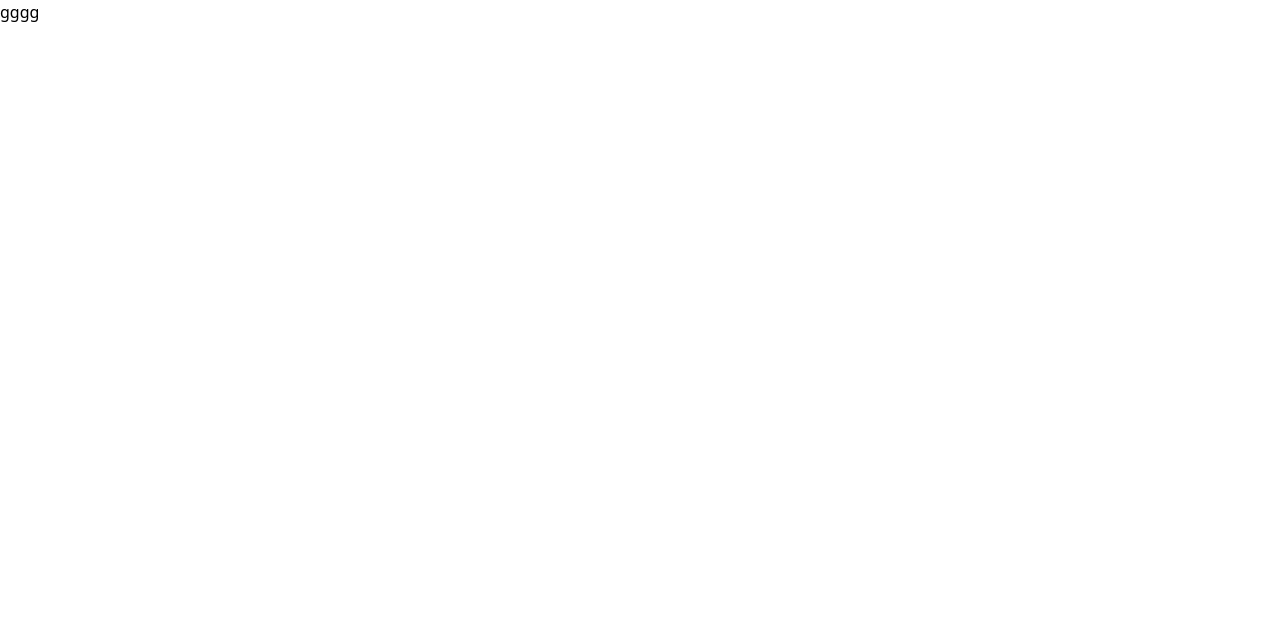
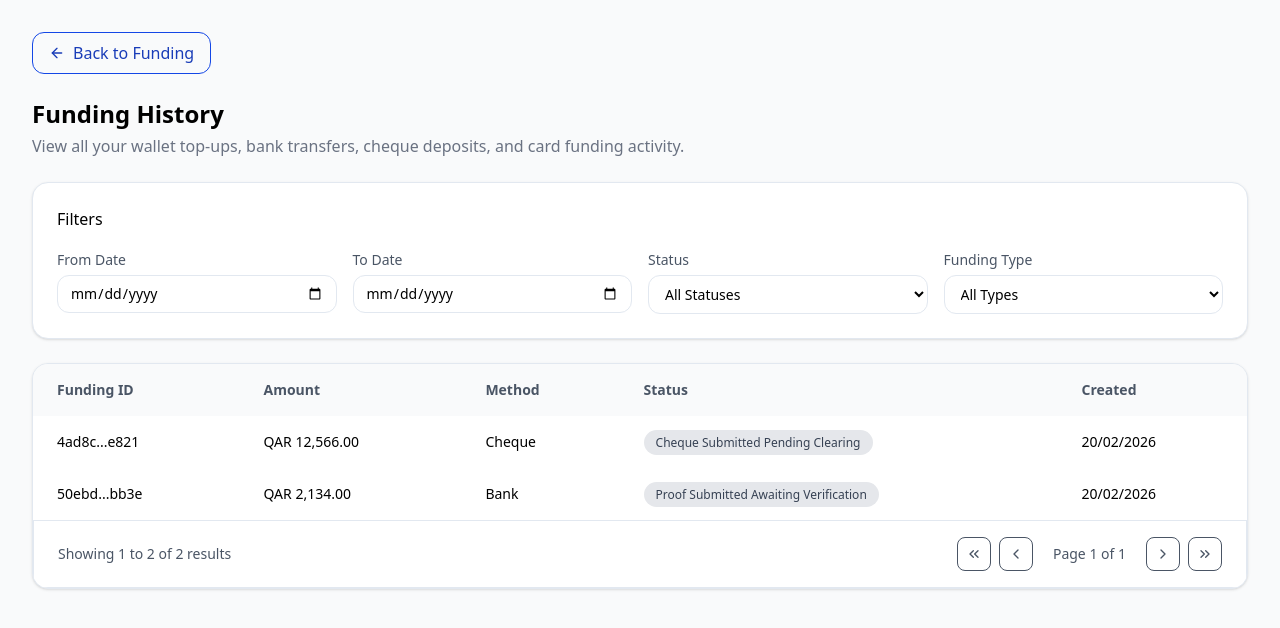
Before and after one commit to The-Byte-Pulse/aldar-new-clone, a React app: page /fundinghistroy in a window 1280 px wide. Shown: the top 628 px of the page. Built offline with nearby package versions, Linux system fonts and the light colour scheme; the HTML template or start-up script is replaced by a standard one.

Commit message:
funding history

```diff
--- a/src/components/FundingPage/BankTransfer.jsx
+++ b/src/components/FundingPage/BankTransfer.jsx
@@ -1,11 +1,11 @@
-import React from "react";
+import React, { useState } from "react";
 import { Copy, Plus, AlertTriangle, Info } from "lucide-react";
+import FundingModal from "./FundingModal";
 
 const BankTransfer = () => {
+  const [open, setOpen] = useState(false);
   return (
     <div className="space-y-6">
-
-      {/* Info Alert */}
       <div className="flex items-start gap-3 bg-blue-50 border border-blue-300 text-blue-700 p-4 rounded-xl">
         <Info size={20} className="shrink-0 mt-0.5" />
         <p className="text-sm leading-relaxed">
@@ -13,23 +13,20 @@ const BankTransfer = () => {
           Funds typically reflect within 1-2 business days.
         </p>
       </div>
-
-      {/* Bank Details Card */}
       <div className="bg-gray-50 rounded-2xl p-4 sm:p-6 shadow-sm">
-
-        {/* Responsive Header */}
         <div className="flex flex-col sm:flex-row sm:justify-between sm:items-center gap-4 mb-6">
           <h2 className="text-lg font-semibold">
             AI Dar Exchange Bank Details
           </h2>
 
-          <button className="flex items-center gap-2 text-blue-600 hover:text-blue-800 font-medium text-sm">
+          <button
+           onClick={() => setOpen(true)}
+           className="flex items-center gap-2 text-blue-600 hover:text-blue-800 font-medium text-sm">
             <Plus size={16} />
             Create Funding Request
           </button>
+          <FundingModal isOpen={open} onClose={()=> setOpen(false)}/>
         </div>
-
-        {/* Responsive Grid */}
         <div className="grid grid-cols-1 md:grid-cols-2 gap-4">
 
           <DetailBox label="Bank Name" value="Emirates NBD" />
@@ -53,8 +50,6 @@ const BankTransfer = () => {
             label="SWIFT Code"
             value="EABORAE1XXX"
           />
-
-          {/* Reference Box */}
           <div className="bg-amber-50 border border-amber-200 rounded-xl p-4 flex flex-col sm:flex-row sm:justify-between sm:items-center gap-2">
             <div className="min-w-0">
               <p className="text-xs text-gray-500">Reference</p>
@@ -70,8 +65,6 @@ const BankTransfer = () => {
 
         </div>
       </div>
-
-      {/* Important Alert */}
       <div className="flex items-start gap-3 bg-amber-100 border border-amber-400 text-amber-800 p-4 sm:p-5 rounded-xl">
         <AlertTriangle size={20} className="shrink-0 mt-0.5" />
         <div>
--- /dev/null
+++ b/src/components/FundingPage/FundingModal.jsx
@@ -0,0 +1,95 @@
+import { useEffect } from "react";
+
+export default function FundingModal({ isOpen, onClose }) {
+  useEffect(() => {
+    document.body.style.overflow = isOpen ? "hidden" : "auto";
+  }, [isOpen]);
+
+  if (!isOpen) return null;
+
+  return (
+    <div className="fixed inset-0 z-50">
+      <div
+        className="absolute inset-0 bg-black/40 backdrop-blur-sm"
+        onClick={onClose}
+      ></div>
+      <div className="relative flex min-h-full items-end sm:items-center justify-center p-4">
+        <div className="
+          relative z-10 w-full max-w-lg bg-white rounded-t-2xl sm:rounded-2xl shadow-xl p-5 sm:p-6 max-h-[90vh] overflow-y-auto animate-fadeIn">
+          <div className="flex justify-between items-start mb-4">
+            <h2 className="text-lg sm:text-xl font-semibold">
+              Create Funding Request
+            </h2>
+            <button
+              onClick={onClose}
+              className="text-gray-400 hover:text-gray-600 text-xl"
+            >
+              ✕
+            </button>
+          </div>
+
+          <p className="text-sm text-gray-500 mb-5">
+            Submit your bank transfer details so our team can reconcile
+            and credit your wallet.
+          </p>
+          <div className="space-y-4">
+            <div>
+              <label className="text-sm font-medium text-gray-700">
+                Amount (QAR)
+              </label>
+              <input
+                type="number"
+                placeholder="Enter amount"
+                className="mt-1 w-full rounded-lg border border-gray-300 px-3 py-2.5 focus:outline-none focus:ring-2 focus:ring-blue-500"
+              />
+            </div>
+            <div>
+              <label className="text-sm font-medium text-gray-700">
+                Transfer Date
+              </label>
+              <input
+                type="date"
+                className="mt-1 w-full rounded-lg border border-gray-300 px-3 py-2.5 focus:outline-none focus:ring-2 focus:ring-blue-500"
+              />
+            </div>
+            <div>
+              <label className="text-sm font-medium text-gray-700">
+                Bank Reference / Transaction ID
+              </label>
+              <input
+                type="text"
+                placeholder="e.g. RAK-TRF-2024-001"
+                className="mt-1 w-full rounded-lg border border-gray-300 px-3 py-2.5 focus:outline-none focus:ring-2 focus:ring-blue-500"
+              />
+              <p className="text-xs text-gray-400 mt-1">
+                Use the exact reference shown on your bank transfer to avoid delays.
+              </p>
+            </div>
+
+            {/* Upload */}
+            <div>
+              <label className="text-sm font-medium text-gray-700">
+                Upload Proof of Payment
+              </label>
+              <input
+                type="file"
+                className="mt-1 block w-full text-sm text-gray-600"
+              />
+            </div>
+          </div>
+          <div className="flex flex-col-reverse sm:flex-row sm:justify-end gap-3 mt-6">
+            <button
+              onClick={onClose}
+              className="w-full sm:w-auto px-4 py-2.5 rounded-lg border border-blue-600 text-blue-600 hover:bg-blue-50"
+            >
+              Cancel
+            </button>
+            <button className="w-full sm:w-auto px-4 py-2.5 rounded-lg bg-blue-700 text-white hover:bg-blue-800">
+              Submit Request
+            </button>
+          </div>
+        </div>
+      </div>
+    </div>
+  );
+}
--- a/src/page/Fundinghistroy.jsx
+++ b/src/page/Fundinghistroy.jsx
@@ -1,9 +1,142 @@
-import React from 'react'
+import React from "react";
+import { ArrowLeft, Calendar, ChevronLeft, ChevronRight, ChevronsLeft, ChevronsRight } from "lucide-react";
+import { Link } from "react-router-dom";
 
 const Fundinghistroy = () => {
   return (
-    <div>
-      <h1>gggg</h1>
+    <div className="p-4 sm:p-6 lg:p-8 space-y-6 bg-gray-50 min-h-screen">
+      <Link to="/funding" className="flex items-center gap-2 text-blue-800 border border-blue-700 px-4 py-2 rounded-xl hover:bg-blue-50 transition w-fit">
+        <ArrowLeft size={16} />
+        Back to Funding
+      </Link>
+      <div>
+        <h1 className="text-xl sm:text-2xl font-semibold">
+          Funding History
+        </h1>
+        <p className="text-gray-500 text-sm sm:text-base mt-1">
+          View all your wallet top-ups, bank transfers, cheque deposits, and card funding activity.
+        </p>
+      </div>
+      <div className="bg-white rounded-2xl shadow-sm border border-slate-200 p-4 sm:p-6">
+        <h2 className="font-medium mb-4">Filters</h2>
+
+        <div className="grid grid-cols-1 sm:grid-cols-2 lg:grid-cols-4 gap-4">
+          <div>
+            <label className="text-sm text-gray-600">From Date</label>
+            <div className="flex items-center border border-slate-200 rounded-xl px-3 py-2 mt-1">
+              <input
+                type="date"
+                className="w-full outline-none text-sm"
+              />
+            </div>
+          </div>
+          <div>
+            <label className="text-sm text-gray-600">To Date</label>
+            <div className="flex items-center border border-slate-200 rounded-xl px-3 py-2 mt-1">
+              <input
+                type="date"
+                className="w-full outline-none text-sm"
+              />
+            </div>
+          </div>
+          <div>
+            <label className="text-sm text-gray-600">Status</label>
+            <select className="w-full border border-slate-200 rounded-xl px-3 py-2 mt-1 text-sm">
+              <option>All Statuses</option>
+              <option>processing</option>
+              <option>rejected</option>
+              <option>Clarification Required</option>
+            </select>
+          </div>
+          <div>
+            <label className="text-sm text-gray-600">Funding Type</label>
+            <select className="w-full border border-slate-200 rounded-xl px-3 py-2 mt-1 text-sm">
+              <option>All Types</option>
+              <option>Bank Transfer</option>
+              <option>Cheque deposite</option>
+              <option>Card payment</option>
+            </select>
+          </div>
+
+        </div>
+      </div>
+
+      <div className="bg-white rounded-2xl shadow-sm border border-slate-200 overflow-hidden">
+        <div className="hidden md:block overflow-x-auto">
+          <table className="w-full text-sm">
+            <thead className="bg-gray-50 text-gray-600">
+              <tr>
+                <th className="text-left px-6 py-4">Funding ID</th>
+                <th className="text-left px-6 py-4">Amount</th>
+                <th className="text-left px-6 py-4">Method</th>
+                <th className="text-left px-6 py-4">Status</th>
+                <th className="text-left px-6 py-4">Created</th>
+              </tr>
+            </thead>
+
+            <tbody>
+              <tr>
+                <td className="px-6 py-4">4ad8c...e821</td>
+                <td className="px-6 py-4 font-medium">QAR 12,566.00</td>
+                <td className="px-6 py-4">Cheque</td>
+                <td className="px-6 py-4">
+                  <span className="bg-gray-200 text-gray-700 px-3 py-1 rounded-full text-xs">
+                    Cheque Submitted Pending Clearing
+                  </span>
+                </td>
+                <td className="px-6 py-4">20/02/2026</td>
+              </tr>
+
+              <tr>
+                <td className="px-6 py-4">50ebd...bb3e</td>
+                <td className="px-6 py-4 font-medium">QAR 2,134.00</td>
+                <td className="px-6 py-4">Bank</td>
+                <td className="px-6 py-4">
+                  <span className="bg-gray-200 text-gray-700 px-3 py-1 rounded-full text-xs">
+                    Proof Submitted Awaiting Verification
+                  </span>
+                </td>
+                <td className="px-6 py-4">20/02/2026</td>
+              </tr>
+            </tbody>
+          </table>
+        </div>
+        <div className="md:hidden">
+          {[1, 2].map((item, index) => (
+            <div key={index} className="p-4 space-y-2">
+              <p className="text-sm font-medium">4ad8c...e821</p>
+              <p className="text-sm">QAR 12,566.00</p>
+              <p className="text-sm text-gray-500">Cheque</p>
+              <span className="inline-block bg-gray-200 text-gray-700 px-3 py-1 rounded-full text-xs">
+                Pending
+              </span>
+              <p className="text-xs text-gray-400">20/02/2026</p>
+            </div>
+          ))}
+        </div>
+        <div className="flex flex-col sm:flex-row justify-between items-center px-6 py-4 border border-slate-200 gap-4 text-sm text-gray-600">
+          <p>Showing 1 to 2 of 2 results</p>
+
+          <div className="flex items-center gap-2">
+            <button className="p-2 border rounded-lg hover:bg-gray-50">
+              <ChevronsLeft size={16} />
+            </button>
+            <button className="p-2 border rounded-lg hover:bg-gray-50">
+              <ChevronLeft size={16} />
+            </button>
+
+            <span className="px-3">Page 1 of 1</span>
+
+            <button className="p-2 border rounded-lg hover:bg-gray-50">
+              <ChevronRight size={16} />
+            </button>
+            <button className="p-2 border rounded-lg hover:bg-gray-50">
+              <ChevronsRight size={16} />
+            </button>
+          </div>
+        </div>
+
+      </div>
     </div>
   )
 }
```
Also changed, not shown: src/components/FundingPage/ChequeDeposite.jsx (+0 -16 lines), src/components/FundingPage/FundingHeader.jsx (+0 -10 lines).
